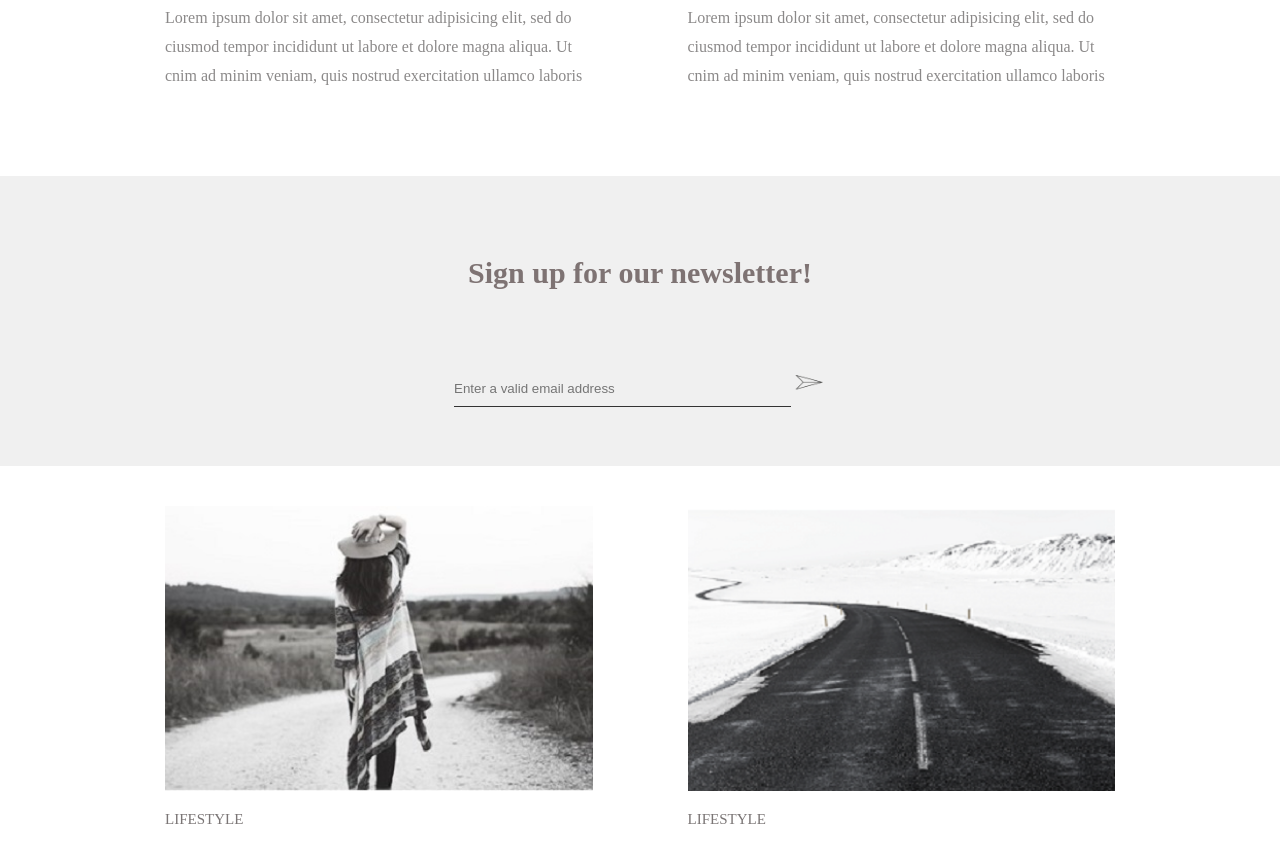
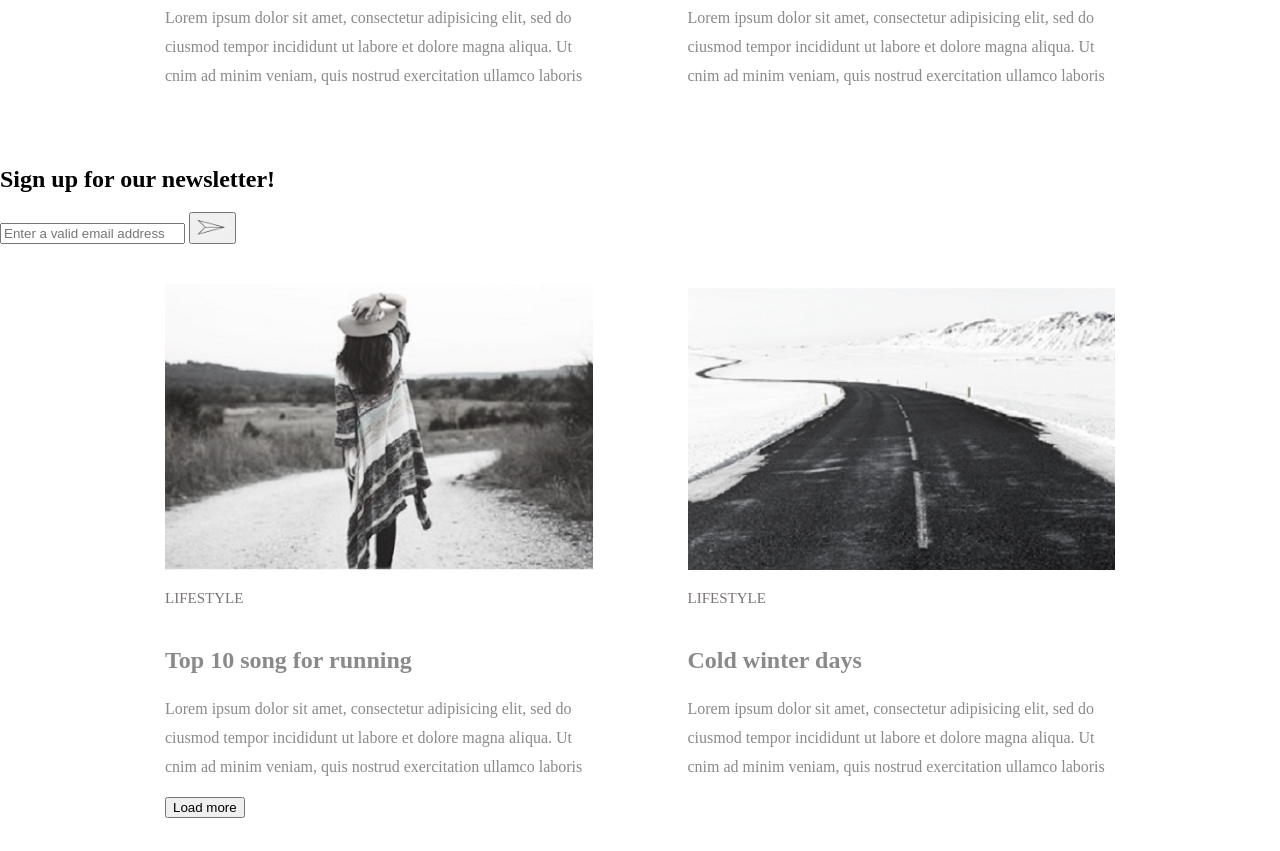
Before and after one commit to MdMeyadHossen/Minimo, a plain HTML site: page index.html in a window 1280 px wide. Shown: the part 1997-2848 px from the top of the page. Drawn offline with nearby package versions, Linux system fonts and the light colour scheme; a web font is replaced by a local one.

Commit message:
Update index.html

```diff
--- a/index.html
+++ b/index.html
@@ -10,6 +10,10 @@
     <meta name="robots" content="index, follow">
     <meta name="revisit-after" content="1 days">
     <meta name="author" content="Md Meyad Hossen">
+
+    <link rel="preconnect" href="https://fonts.gstatic.com" crossorigin>
+    <link href="https://fonts.googleapis.com/css2?family=Playfair+Display:ital,wght@0,400;0,900;1,400&family=Ubuntu:wght@300&display=swap" rel="stylesheet">
+    <link href="https://fonts.googleapis.com/css2?family=Ubuntu:wght@300&display=swap" rel="stylesheet">
 
     <title>Minimo</title>
     <link rel="stylesheet" href="style.css">
@@ -123,16 +127,21 @@
         </div>
     </section>
 
-    <section class="newsletter">
-        <h3>Sign up for our newsletter!</h3>
-        <div class="email-field">
-            <input type="email" class="email" placeholder="Enter a valid email address">
-            <img src="images/send.png" alt="Minim0">
-
+<!-- news start -->
+<section class="news">
+    <div class="container2">
+        <div class="signup">
+            <h1 class="c_title s_h1">Sign up for our newsletter!</h1>
+            <form action="" method="" class="s_form">
+                <input type="email" placeholder="Enter a valid email address">
+                <button type="submit">
+                    <img src="images/send.png" alt="send">
+                </button>
+            </form>
         </div>
-
-
-    </section>
+    </div>
+</section>
+<!-- news end -->
 
     <section class="lifestyle-section">
         <div class="wrapper">
@@ -158,9 +167,9 @@
 
                     </div>
             </div>
-            <div class="button">
-                <button>Load more</button>
-            </div>
+            <div class="blog_button">
+				<button class="l_button" type="button">Load more</button>
+			</div>
         </div>
     </section>
 
@@ -181,7 +190,7 @@
                             <li><a href=""><img src="images/facebook.png" alt="Minim0"></a></li>
                             <li><a href=""><img src="images/twitter.png" alt="Minim0"></a></li>
                             <li><a href=""><img src="images/instagram.png" alt="Minim0"></a></li>
-                     </ul>
+                        </ul>
                          </div>
 
              </div>
```
